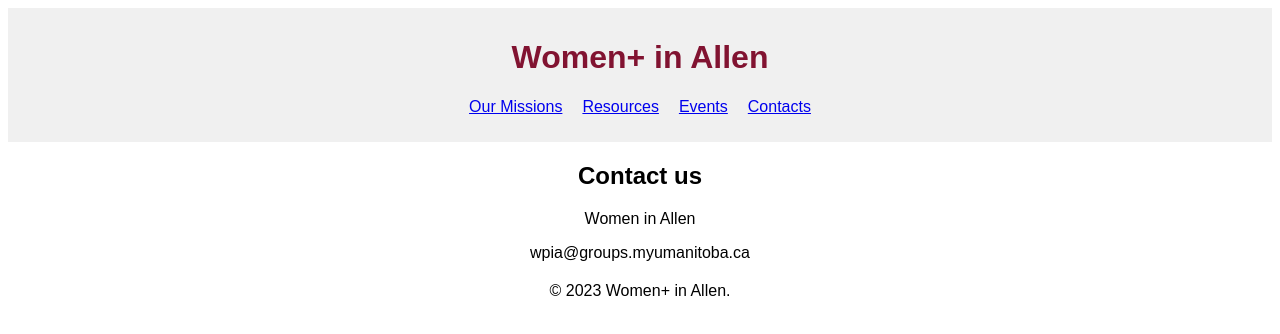
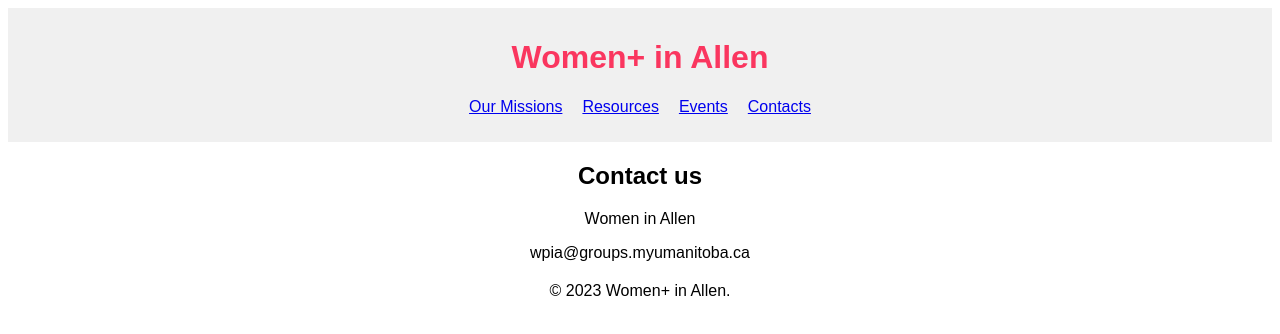
Before and after one commit to womenpiallen/womenpiallen.github.io, a plain HTML site: page contacts.html in a window 1280 px wide. Drawn offline with Linux system fonts and the light colour scheme.

Commit message:
Change color

```diff
--- a/contacts.html
+++ b/contacts.html
@@ -12,7 +12,7 @@
     <!-- For example: <link rel="stylesheet" href="../../styles.css"> -->
     <style>
         h1 a {
-            color: #811331;
+            color: #FA365F;
             text-decoration: none;
         }
 
```
